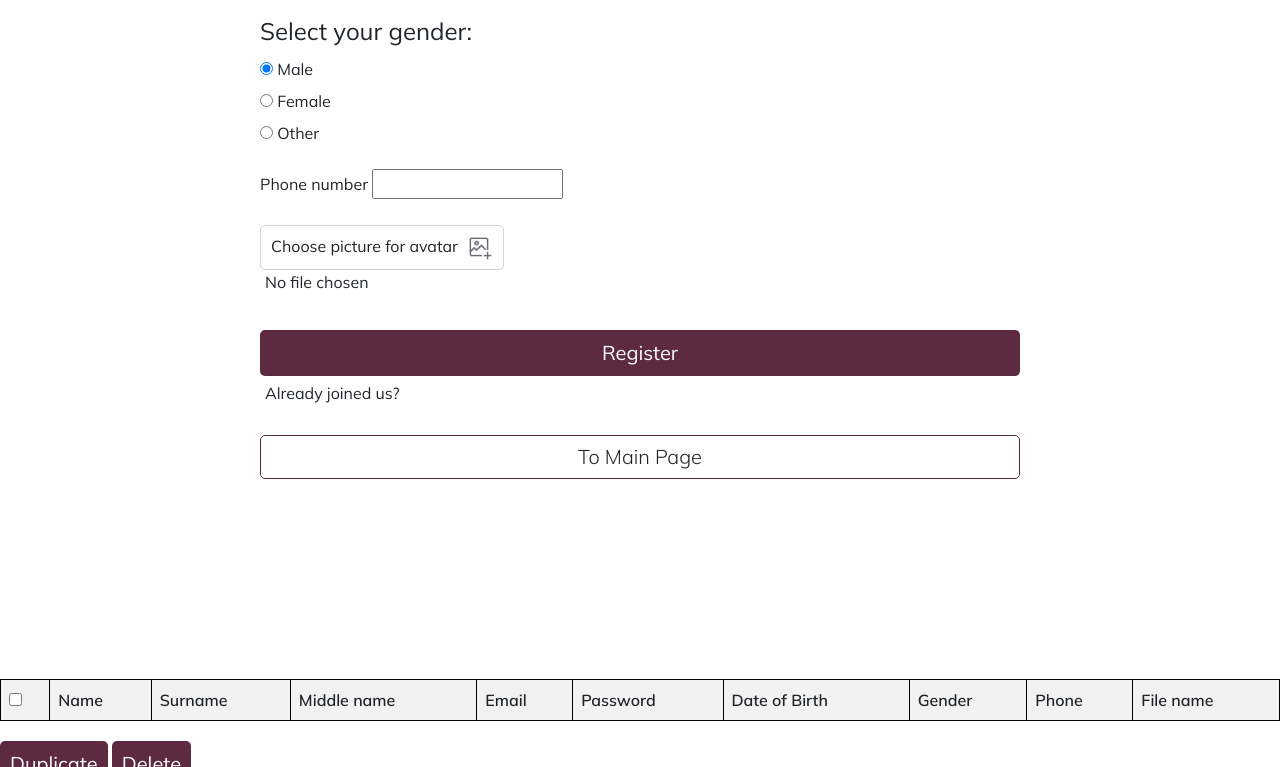
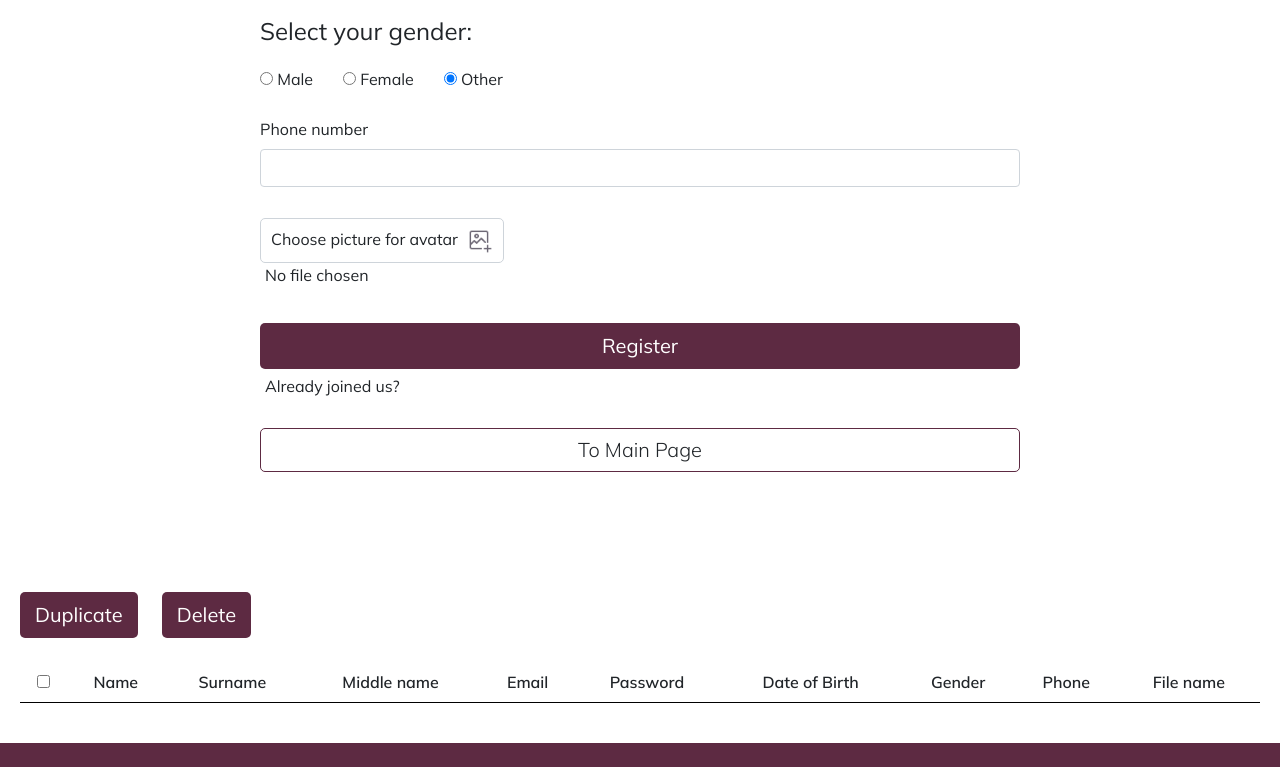
Before and after one commit to yablonya/CRMGallery, a website: page pages/register-page.html in a window 1280 px wide. Shown: the part 924-1691 px from the top of the page. Drawn offline with nearby package versions, Linux system fonts and the light colour scheme.

Commit message:
small fix

```diff
--- a/css/register-page.css
+++ b/css/register-page.css
@@ -1,3 +1,11 @@
+@keyframes shake {
+    0% { transform: translateX(0); }
+    25% { transform: translateX(-10px); }
+    50% { transform: translateX(10px); }
+    75% { transform: translateX(-10px); }
+    100% { transform: translateX(0); }
+}
+
 .header-content .col1 {
     text-align: center;
 }
@@ -7,7 +15,7 @@
     flex-direction: column;
     max-width: 800px;
     margin: 0 auto;
-    padding: 50px 20px 200px;
+    padding: 50px 20px 100px;
 }
 
 .register-form h2 {
@@ -52,7 +60,7 @@
     padding: 5px 10px;
     border-radius: 5px;
     border: 1px solid #CED4DA;
-    margin-top: 5px;
+    margin-top: 15px;
     cursor: pointer;
 }
 
@@ -78,21 +86,9 @@
 }
 
 @media screen and (max-width: 768px){
-    .register-form {
-        padding: 40px 20px 100px;
-    }
-
     .register-form > img {
         width: 80px;
     }
-}
-
-@keyframes shake {
-    0% { transform: translateX(0); }
-    25% { transform: translateX(-10px); }
-    50% { transform: translateX(10px); }
-    75% { transform: translateX(-10px); }
-    100% { transform: translateX(0); }
 }
 
 .shake {
@@ -123,3 +119,49 @@
     width: 15px;
     height: auto;
 }
+
+.gender-buttons {
+    display: flex;
+    padding: 10px 0;
+}
+
+.gender-buttons div {
+    margin-right: 30px;
+}
+
+.gender-buttons div label{
+    padding-bottom: 0;
+}
+
+.table-controls{
+    margin: 0 auto;
+    padding: 0 20px;
+    max-width: 1500px;
+}
+
+.table-responsive {
+    padding: 0 20px;
+}
+
+.table-controls button{
+    padding: 8px 15px;
+    margin-right: 20px;
+}
+
+.custom-table {
+    margin: 20px auto 40px;
+    max-width: 1500px;
+    padding: 0 20px;
+}
+
+.custom-table th,
+.custom-table td{
+    border: none;
+    text-align: center;
+    background-color: transparent;
+    border-bottom: 1px solid black;
+}
+
+.custom-table td{
+    border-bottom: 1px solid #dedede;
+}
--- a/pages/register-page.html
+++ b/pages/register-page.html
@@ -73,8 +73,9 @@
     <div class="mb-3">
       <fieldset>
         <legend>Select your gender:</legend>
+        <div class="gender-buttons">
           <div>
-          <input type="radio" id="male" name="gender" value="Male" checked />
+            <input type="radio" id="male" name="gender" value="Male" />
             <label for="male">Male</label>
           </div>
 
@@ -84,14 +85,15 @@
           </div>
 
           <div>
-          <input type="radio" id="other" name="gender" value="Other" />
+            <input type="radio" id="other" name="gender" value="Other" checked/>
             <label for="other">Other</label>
+          </div>
         </div>
       </fieldset>
     </div>
     <div class="mb-3">
       <label for="cellphone">Phone number</label>
-      <input type="text" id="cellphone" class="cellphone" required>
+      <input type="text" class="form-control cellphone" id="cellphone" required>
     </div>
     <div class="mb-3">
       <label for="file-input" class="file-label">
@@ -104,27 +106,30 @@
     <a class="ref-to-login" href="login-page.html">Already joined us?</a>
     <a href="../index.html" class="outlined-btn">To Main Page</a>
   </form>
-  <table id="dataTable">
+  <div class="table-controls">
+    <button class="filled-btn mb-1" id="duplicate-btn" onclick="duplicateRows(); updateMasterCheckbox()">Duplicate</button>
+    <button class="filled-btn mb-1" id="delete-btn" onclick="deleteRows()">Delete</button>
+  </div>
+  <div class="table-responsive">
+    <table id="dataTable" class="custom-table align-middle">
       <thead>
       <tr>
-      <th><input type="checkbox" id="masterCheckbox" onclick="toggleCheckboxes()"></th>
-      <th>Name</th>
-      <th>Surname</th>
-      <th>Middle name</th>
-      <th>Email</th>
-      <th>Password</th>
-      <th>Date of Birth</th>
-      <th>Gender</th>
-      <th>Phone</th>
-      <th>File name</th>
+        <th scope="col"><input type="checkbox" id="masterCheckbox" onclick="toggleCheckboxes()"></th>
+        <th scope="col">Name</th>
+        <th scope="col">Surname</th>
+        <th scope="col">Middle name</th>
+        <th scope="col">Email</th>
+        <th scope="col">Password</th>
+        <th scope="col">Date of Birth</th>
+        <th scope="col">Gender</th>
+        <th scope="col">Phone</th>
+        <th scope="col">File name</th>
       </tr>
       </thead>
       <tbody>
-
       </tbody>
     </table>
-  <button class="filled-btn mb-1" id="duplicate-btn" onclick="duplicateRows(); updateMasterCheckbox()">Duplicate</button>
-  <button class="filled-btn mb-1" id="delete-btn" onclick="deleteRows()">Delete</button>
+  </div>
 </main>
 
 <footer>
@@ -148,8 +153,8 @@
 <script src="../js/registerScript.js"></script>
 <script src="../node_modules/jquery/dist/jquery.js"></script>
 <script src="../node_modules/inputmask/dist/jquery.inputmask.min.js"></script>
-</body>
 <script>
     $(".cellphone").inputmask("+38(099)-999-99-99");
 </script>
+</body>
 </html>
```
Also changed, not shown: css/collections-page.css (+5 -21 lines), package.json (added, +7 -0 lines), 1 other file. Lines whose indentation alone changed are shown as unchanged.
